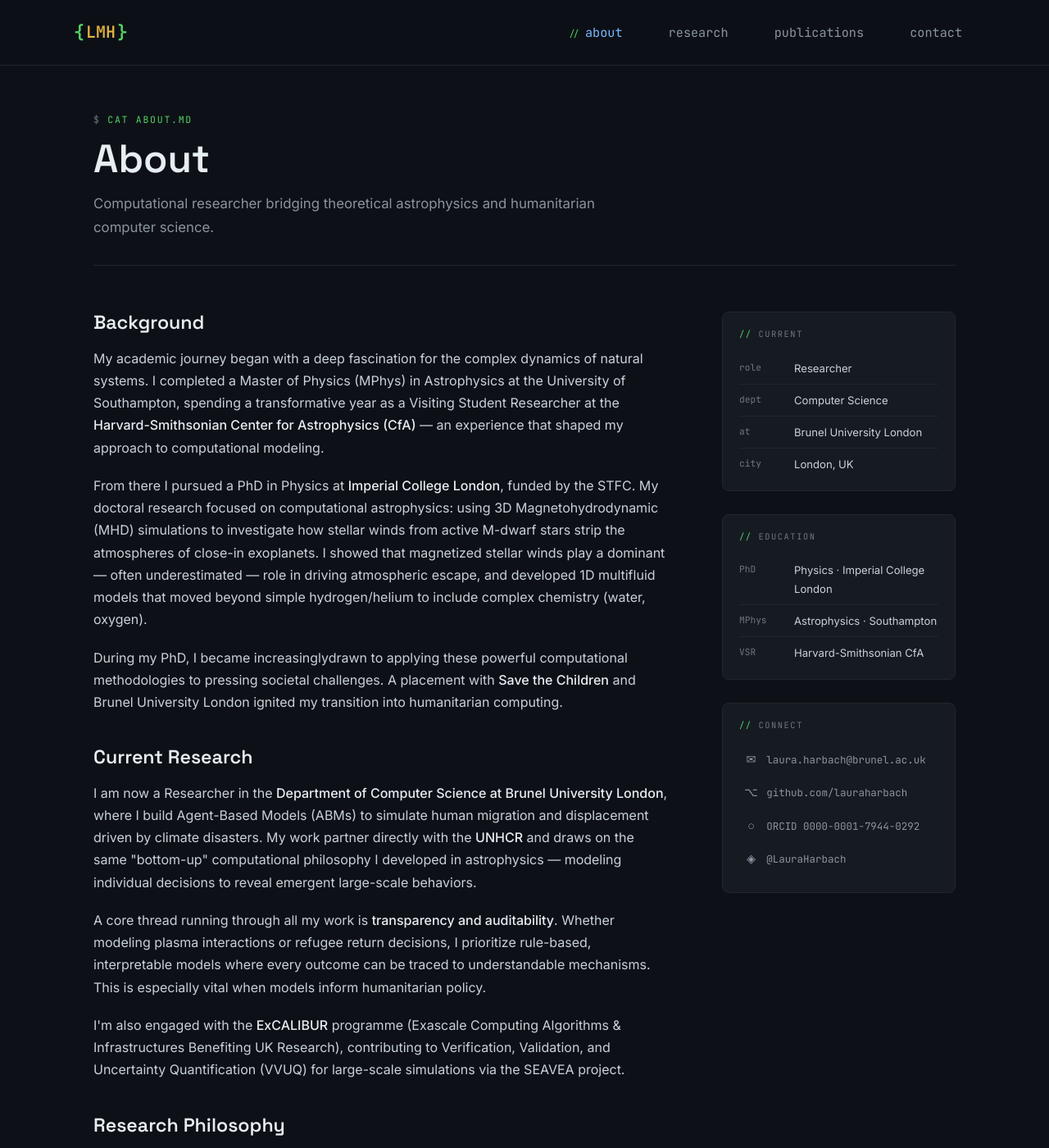
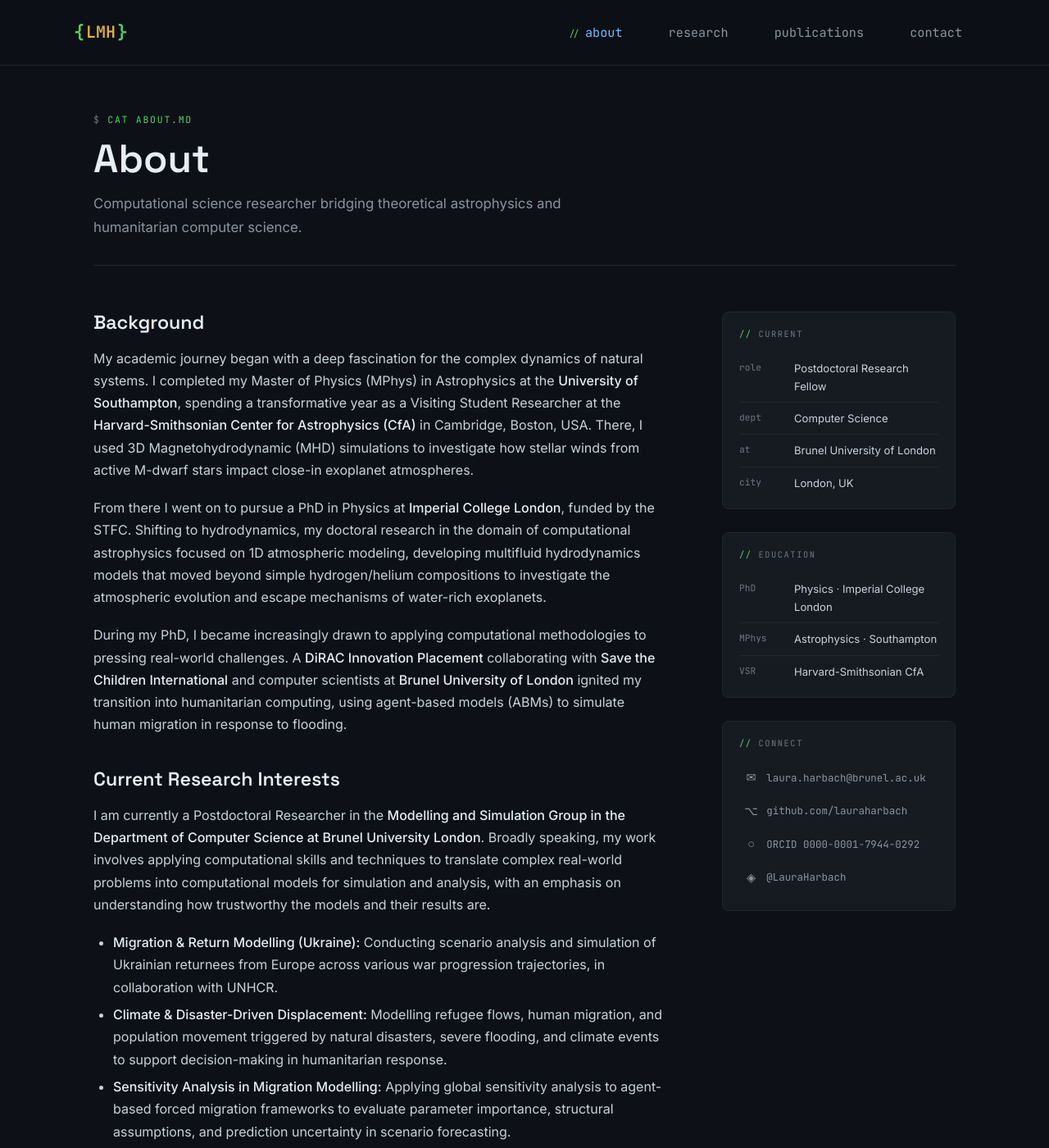
Before and after one commit to lauraharbach/lauraharbach.github.io, a Jekyll site: the page built from _pages/about.md, in a window 1280 px wide and 1400 px high. Shown: the whole window at 82% size. Built offline with Jekyll 4.4.1, drawn with Linux system fonts in a browser that asks for light colours; some of the changed text lies outside the part shown.

Commit message:
Refine about page content and update subtitle
Updated the subtitle and various sections to enhance clarity and detail about academic background and current research interests.

```diff
--- a/_pages/about.md
+++ b/_pages/about.md
@@ -2,7 +2,7 @@
 layout: page
 title: About
 eyebrow: "cat about.md"
-subtitle: "Computational researcher bridging theoretical astrophysics and humanitarian computer science."
+subtitle: "Computational science researcher bridging theoretical astrophysics and humanitarian computer science."
 permalink: /about/
 ---
 
@@ -13,33 +13,46 @@
 
 <h2>Background</h2>
 
-<p>My academic journey began with a deep fascination for the complex dynamics of natural systems. I completed a Master of Physics (MPhys) in Astrophysics at the University of Southampton, spending a transformative year as a Visiting Student Researcher at the <strong>Harvard-Smithsonian Center for Astrophysics (CfA)</strong> — an experience that shaped my approach to computational modeling.</p>
+<p>My academic journey began with a deep fascination for the complex dynamics of natural systems. I completed my Master of Physics (MPhys) in Astrophysics at the  <strong>University of Southampton</strong>, spending a transformative year as a Visiting Student Researcher at the  <strong>Harvard-Smithsonian Center for Astrophysics (CfA)</strong> in Cambridge, Boston, USA. There, I used 3D Magnetohydrodynamic (MHD) simulations to investigate how stellar winds from active M-dwarf stars impact close-in exoplanet atmospheres.</p>
 
-<p>From there I pursued a PhD in Physics at <strong>Imperial College London</strong>, funded by the STFC. My doctoral research focused on computational astrophysics: using 3D Magnetohydrodynamic (MHD) simulations to investigate how stellar winds from active M-dwarf stars strip the atmospheres of close-in exoplanets. I showed that magnetized stellar winds play a dominant — often underestimated — role in driving atmospheric escape, and developed 1D multifluid models that moved beyond simple hydrogen/helium to include complex chemistry (water, oxygen).</p>
+<p>From there I went on to pursue a PhD in Physics at <strong>Imperial College London</strong>, funded by the STFC. Shifting to hydrodynamics, my doctoral research in the domain of computational astrophysics focused on 1D atmospheric modeling, developing multifluid hydrodynamics models that moved beyond simple hydrogen/helium compositions to investigate the atmospheric evolution and escape mechanisms of water-rich exoplanets.</p>
 
-<p>During my PhD, I became increasinglydrawn to applying these powerful computational methodologies to pressing societal challenges. A placement with <strong>Save the Children</strong> and Brunel University London ignited my transition into humanitarian computing.</p>
+<p>During my PhD, I became increasingly drawn to applying computational methodologies to pressing real-world challenges. A <strong>DiRAC Innovation Placement</strong> collaborating with <strong>Save the Children International</strong> and computer scientists at <strong>Brunel University of London</strong> ignited my transition into humanitarian computing, using agent-based models (ABMs) to simulate human migration in response to flooding.</p>
 
-<h2>Current Research</h2>
+<h2>Current Research Interests</h2>
 
-<p>I am now a Researcher in the <strong>Department of Computer Science at Brunel University London</strong>, where I build Agent-Based Models (ABMs) to simulate human migration and displacement driven by climate disasters. My work partner directly with the <strong>UNHCR</strong> and draws on the same "bottom-up" computational philosophy I developed in astrophysics — modeling individual decisions to reveal emergent large-scale behaviors.</p>
-
-<p>A core thread running through all my work is <strong>transparency and auditability</strong>. Whether modeling plasma interactions or refugee return decisions, I prioritize rule-based, interpretable models where every outcome can be traced to understandable mechanisms. This is especially vital when models inform humanitarian policy.</p>
-
-<p>I'm also engaged with the <strong>ExCALIBUR</strong> programme (Exascale Computing Algorithms &amp; Infrastructures Benefiting UK Research), contributing to Verification, Validation, and Uncertainty Quantification (VVUQ) for large-scale simulations via the SEAVEA project.</p>
-
-<h2>Research Philosophy</h2>
-
-<p>At its core, my work is about understanding how simple rules at the individual level create complex, often surprising, behavior at the population level. In astrophysics, that means plasma particles responding to electromagnetic fields producing atmospheric outflows observable from Earth. In humanitarian science, it means individual humans responding to flood risk, economic pressure, and social cues producing migration waves that shape geopolitics.</p>
-
-<p>The mathematics — complex systems, partial differential equations, stochastic processes — turns out to be remarkably similar. The difference is the stakes.</p>
+<p> I am currently a Postdoctoral Researcher in the <strong> Modelling and Simulation Group in the Department of Computer Science at Brunel University London</strong>. Broadly speaking, my work involves applying computational skills and techniques to translate complex real-world problems into computational models for simulation and analysis, with an emphasis on understanding how trustworthy the models and their results are.</p>
+      <ul>
+        <li>
+        <strong>Migration & Return Modelling (Ukraine):</strong> Conducting scenario analysis and simulation of Ukrainian returnees from Europe across various war progression trajectories, in collaboration with UNHCR.
+        </li>
+        <li>
+        <strong>Climate & Disaster-Driven Displacement:</strong> Modelling refugee flows, human migration, and population movement triggered by natural disasters, severe flooding, and climate events to support decision-making in humanitarian response.
+       </li>
+        <li>
+        <strong>Sensitivity Analysis in Migration Modelling:</strong> Applying global sensitivity analysis to agent-based forced migration frameworks to evaluate parameter importance, structural assumptions, and prediction uncertainty in scenario forecasting.
+       </li>
+        <li>
+          <strong>Uncertainty Quantification &amp; Exascale HPC Tools:</strong> Engaging with national exascale computing initiatives through the SEAVEA (Software Environment for Actionable & VVUQ-evaluated Exascale Applications) project under the UK's ExCALIBUR (Exascale Computing Algorithms & Infrastructures Benefiting UK Research) programme. Focusing on applying Verification, Validation, and Uncertainty Quantification (VVUQ) methodologies across computational models while supporting the open-source SEAVEA toolkit. For example, applying UQ techniques to AI generative models like REINVENT4 for <em>de novo</em> drug discovery.
+        </li>
+        <li>
+          <strong>Uncertainty Qualification:</strong> Developing, benchmarking, and applying qualitative Uncertainty Qualification frameworks (evaluating non-numerical modelling assumptions, qualitative structural choices, and parameter calibration) across high-performance computing simulations and computational models.
+        </li>
+        <li>
+          <strong>Agent-Based Modelling &amp; Complex Systems:</strong> Designing rule-based computational simulations for social dynamics, forced displacement, and multi-agent interaction.
+        </li>
+        <li>
+          <strong>IoT Systems &amp; Uncertainty Quantification:</strong> Contributing to the HOMEPOT project (ITEA4), focused on applying UQ methodologies to Internet of Things (IoT) architectures and developing computational solutions for the homogeneous management and orchestration of diverse devices.
+        </li>
+      </ul>
 
 <h2>Technical Skills</h2>
 
 <ul>
-  <li><strong>Simulation:</strong> 3D MHD (BATS-R-US), 1D multifluid hydrodynamics, Agent-Based Modeling (Flee/DFlee)</li>
-  <li><strong>Computing:</strong> High-Performance Computing (HPC), Python, C, Verification, Validation & Uncertainty Quantification (VVUQ) , Uncertainty Qualification</li>
-  <li><strong>Data:</strong> Demographic data, Geographical datasets </li>
-  <li><strong>Analysis:</strong> Uncertainty quantification, push/pull factor modeling, migration flows</li>
+  <li><strong>Simulation &amp; Modeling:</strong> Agent-Based Modeling, 3D MHD (BATS-R-US), 1D Multifluid Hydrodynamics</li>
+  <li><strong>Uncertainty Quantification:</strong> Verification, Validation &amp; Uncertainty Quantification (VVUQ) Frameworks, Qualitative Uncertainty Qualification, Sensitivity Analysis (applied to migration &amp; AI models), EasyVVUQ / SEAVEA Toolkit</li>
+  <li><strong>Computing:</strong> High-Performance Computing (HPC), Python, C, Verification, Validation & Uncertainty Quantification (VVUQ), Uncertainty Qualification, Version Control, Bash</li>
+  <li><strong>Data &amp; Analytics:</strong> Demographic data, geospatial datasets, refugee/migration flow modeling, scenario forecasting</li>
 </ul>
 
 </div>
@@ -51,7 +64,7 @@
     <h4 class="sidebar-heading">current</h4>
     <div class="info-row">
       <span class="info-label">role</span>
-      <span class="info-value">Researcher</span>
+      <span class="info-value">Postdoctoral Research Fellow</span>
     </div>
     <div class="info-row">
       <span class="info-label">dept</span>
@@ -59,7 +72,7 @@
     </div>
     <div class="info-row">
       <span class="info-label">at</span>
-      <span class="info-value">Brunel University London</span>
+      <span class="info-value">Brunel University of London</span>
     </div>
     <div class="info-row">
       <span class="info-label">city</span>
@@ -102,15 +115,3 @@
 </aside>
 
 </div>
-
-<!-- This page provides an overview of my academic and research journey, outlining my background in astrophysics, computational modelling, and humanitarian research efforts. -->
-<!--
-My academic journey began with a fascination for the complex dynamics of natural systems, leading me to pursue a Master of Physics (MPhys) degree in Astrophysics with a Year Abroad at the University of Southampton. During this programme, I spent a transformative year as a Visiting Student Researcher at the Harvard-Smithsonian Center for Astrophysics (CfA), gaining valuable early experience in conducting astrophysical research.
-
-Following my Masters, I completed a PhD in Physics at Imperial College London. My doctoral research focused on computational astrophysics, specifically investigating photoevaporation from exoplanet atmospheres, including those potentially water-rich or dominated by heavier elements. This involved developing and using sophisticated simulations to study complex, dynamic physical systems and phenomena such as the interaction between stellar winds and exoplanet atmospheres, and how intense stellar radiation can lead to atmospheric escape.
-
-During my PhD, I became increasingly interested in applying these powerful analytical and computational methodologies to contribute to society, particularly in understanding the dynamics of human populations in the face of environmental change and disasters. This interest led me to undertake a placement with Save the Children, working with the Computer Science department at Brunel University London to apply computational modelling to humanitarian challenges as part of my doctoral studies.
-
-This experience marked my transition into research focusing on migration and disaster modelling, where I primarily employ techniques such as Agent-Based Modelling (ABM). My work seeks to apply the analytical power of computational science to better understand and respond to pressing global challenges, bridging insights from fundamental physics to applied socio-environmental research.
-
-Since completing my PhD and during my time at Brunel University London, I have also engaged with large-scale computational science initiatives, such as the ExCALIBUR programme. This national effort aims to prepare research software and algorithms for the exascale computing era. As part of this, I've been involved with projects like SEAVEA (Software Environment for Actionable & VVUQ-evaluated Exascale Applications), focusing on the vital area of Verification, Validation, and Uncertainty Quantification (VVUQ) for complex simulations. I am currently a researcher based at Brunel University London, actively involved in research projects that apply computational modelling to real-world humanitarian issues. You can read more about these projects on the [Projects](/projects) page. -->
```
